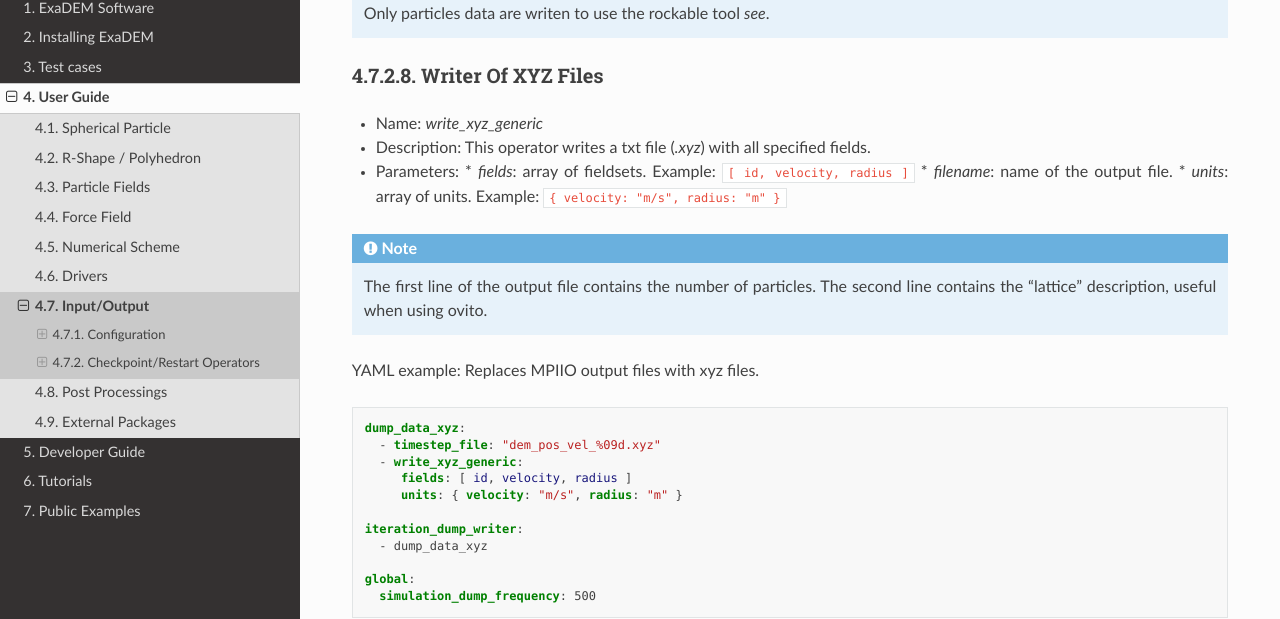
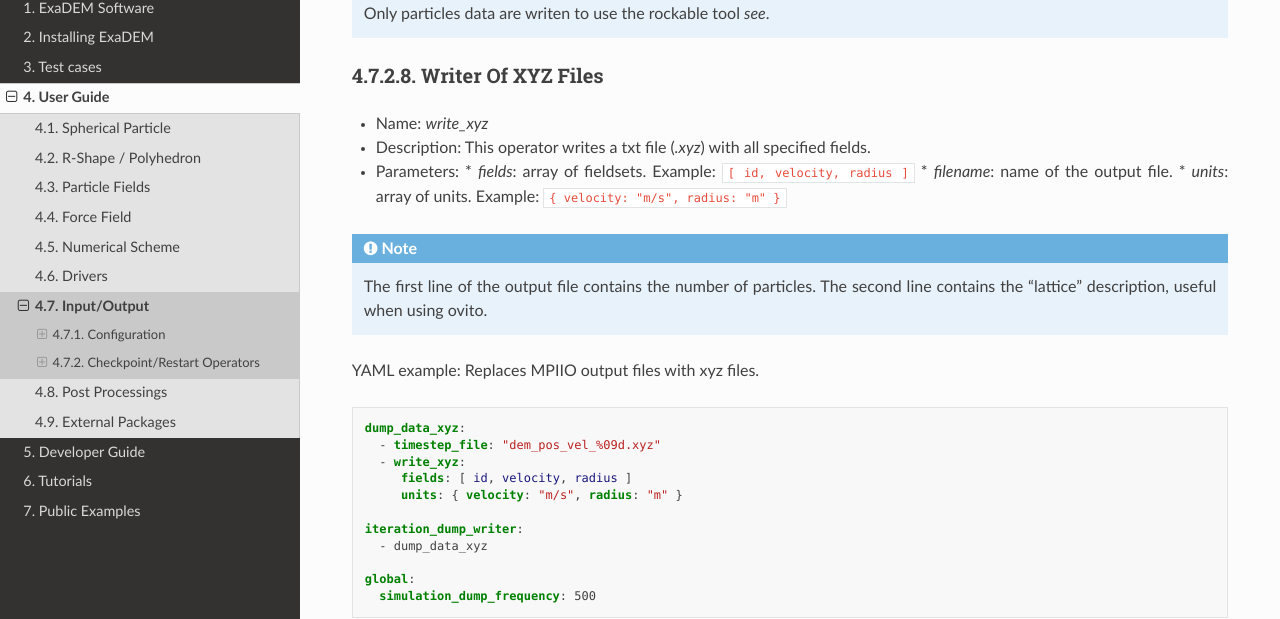
Before and after one commit to Collab4exaNBody/doc_exaDEM, a Sphinx documentation site: the page built from docs/source/project_exaDEM/user_guide/IO.rst, in a window 1280 px wide and 900 px high, scrolled down 7207 px. Shown: the part 144-763 px from the top of the window. Built offline with Sphinx 7.4.7 and the Read the Docs theme 3.1.0, drawn with Linux system fonts in a browser that asks for light colours.

Commit message:
Rename write_xyz_generic to write_xyz in documentation

```diff
--- a/docs/source/project_exaDEM/user_guide/IO.rst
+++ b/docs/source/project_exaDEM/user_guide/IO.rst
@@ -313,7 +313,7 @@
 Writer Of XYZ Files
 ^^^^^^^^^^^^^^^^^^^
 
-- Name: `write_xyz_generic`
+- Name: `write_xyz`
 - Description: This operator writes a txt file (`.xyz`) with all specified fields.
 - Parameters:
   * `fields`: array of fieldsets. Example: ``[ id, velocity, radius ]``
@@ -329,7 +329,7 @@
 
   dump_data_xyz:
     - timestep_file: "dem_pos_vel_%09d.xyz"
-    - write_xyz_generic:
+    - write_xyz:
        fields: [ id, velocity, radius ]
        units: { velocity: "m/s", radius: "m" }
 
```
